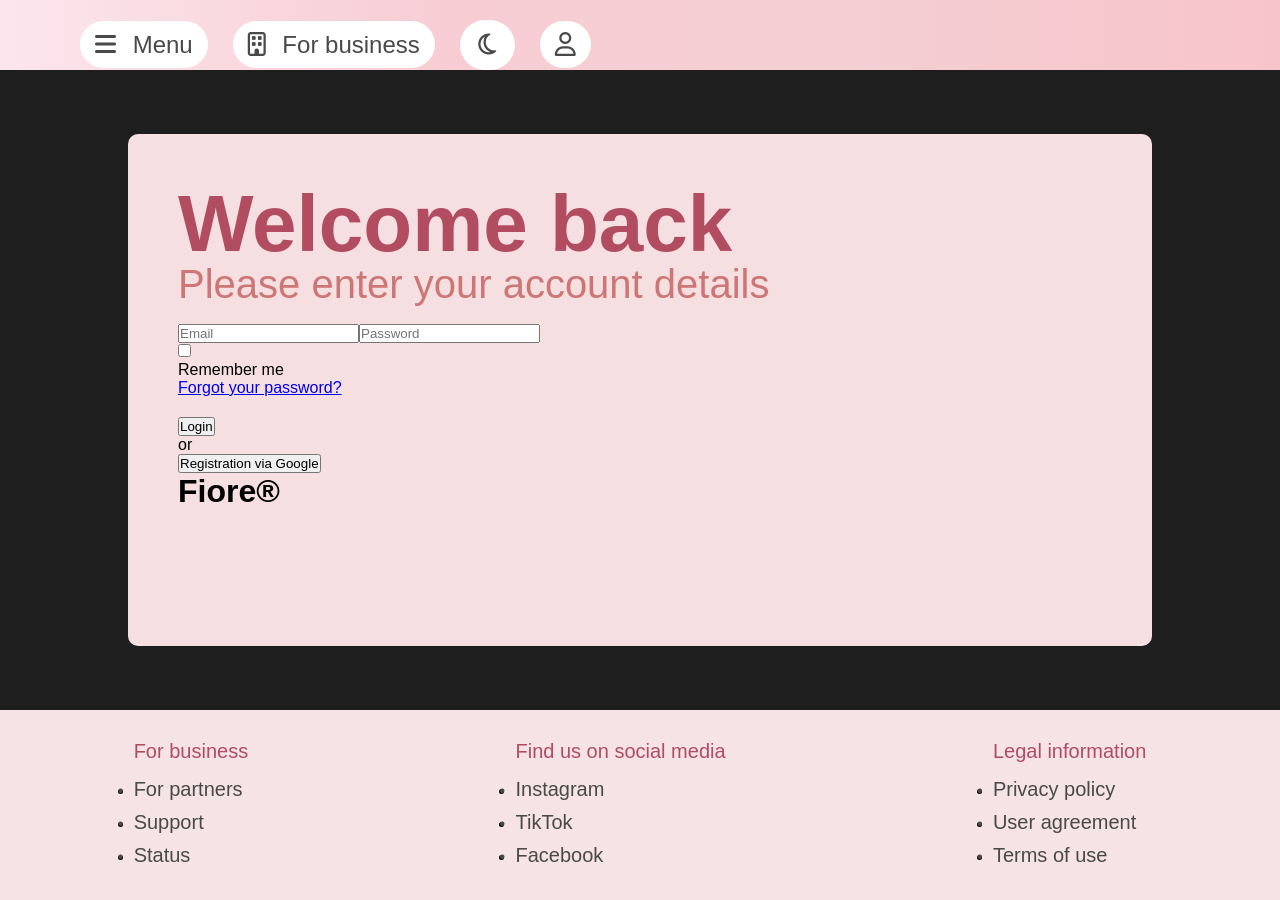
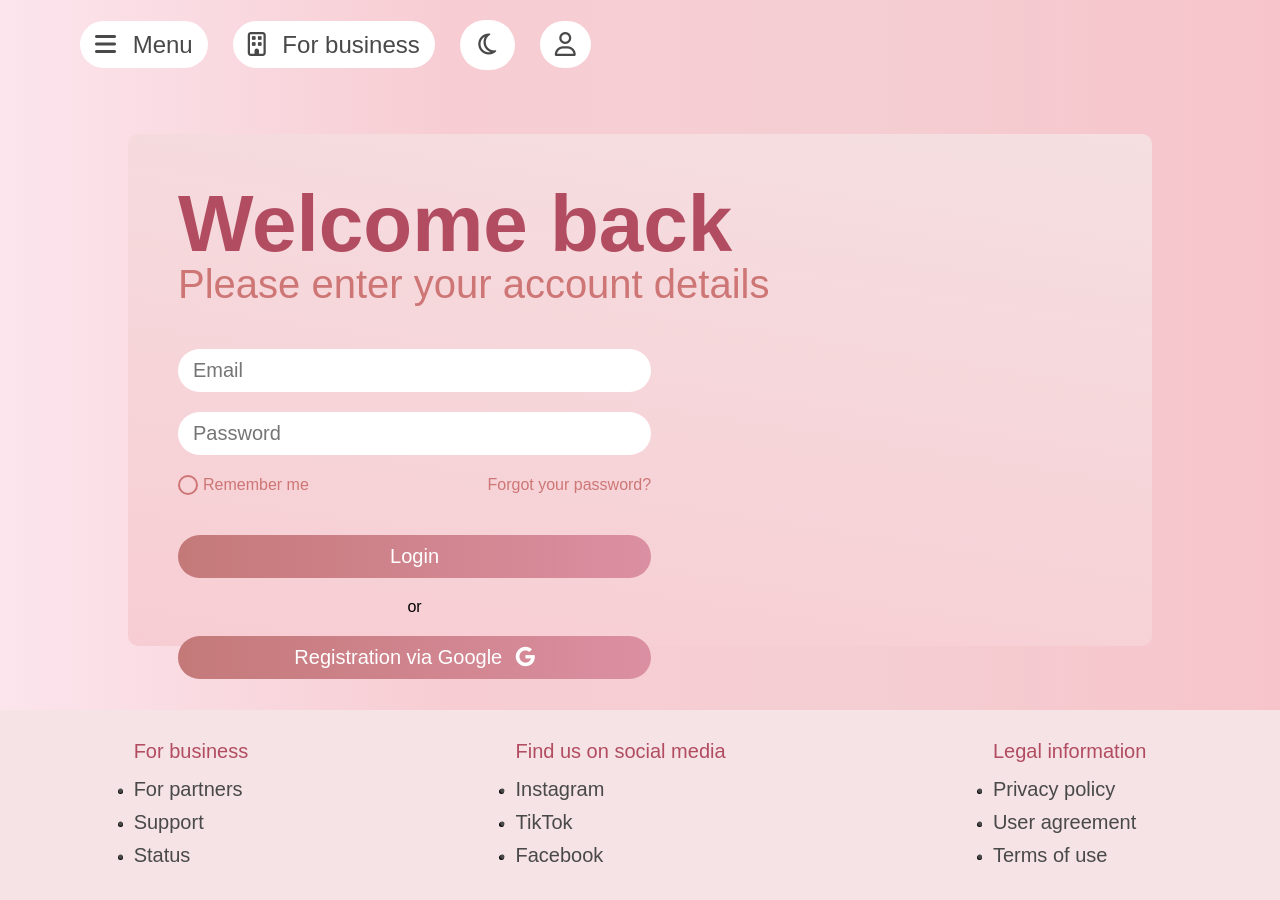
Before and after one commit to miroshha/vue-web, a React (Create React App) app in the folder frontend/: page /login in a window 1280 px wide. Shown: the top 900 px of the page. Built offline with nearby package versions, Linux system fonts and the light colour scheme.

Commit message:
login page finished added categories to carousel

```diff
--- a/frontend/src/assets/styles/Carousel.css
+++ b/frontend/src/assets/styles/Carousel.css
@@ -138,3 +138,19 @@ img {
     height: 60vh;
     width: 100%;
 }
+
+.card-header {
+    display: flex;
+    align-items: flex-start;
+    gap: 10px;
+    margin-bottom: 8px;
+}
+
+.card-header span {
+    font-size: 12px;
+    font-weight: 500;
+    padding: 3px 7px;
+    border-radius: 60px;
+    color: var(--provider-name);
+    border: 1px solid var(--provider-name);
+}
--- a/frontend/src/assets/styles/Login.css
+++ b/frontend/src/assets/styles/Login.css
@@ -1,5 +1,26 @@
+:root {
+    --login-bg: linear-gradient(9deg, rgba(247,205,211,1) 0%, rgba(245,223,225,1) 100%);
+    --login-large-text-color: #B24C61;
+    --login-small-text-color: #CD7675 ;
+    --login-selector-text-color: #494949;
+    --login-selector-bg-color: white;
+    --login-selector-hover-bg-color: #f1f1f1;
+    --login-buttons-gradient: linear-gradient(90deg, rgba(196,121,121,1) 0%, rgba(219,143,162,1) 100%);
+    --login-buttons-color: white;
+}
+
+.dark-theme {
+    --login-bg: linear-gradient(9deg, rgba(0,0,0,1) 0%, rgba(18,17,51,1) 100%);
+    --login-large-text-color: #959EBF;
+    --login-small-text-color: #EDEDF5;
+    --login-selector-text-color: #e0e0e0;
+    --login-selector-bg-color: #1e1e1e;
+    --login-selector-hover-bg-color: #333333;
+    --login-buttons-gradient: linear-gradient(90deg, rgba(75,90,119,1) 0%, rgba(37,51,83,1) 100%);
+    --login-buttons-color: white;
+}
+
 .login-main-container {
-    background-color: #1e1e1e;
     display: flex;
     flex-direction: column;
     justify-content: center;
@@ -8,7 +29,7 @@
 }
 
 .login-container {
-    background-color: #f5dfe1;
+    background: var(--login-bg);
     display: flex;
     height: 80%;
     width: 80%;
@@ -25,16 +46,114 @@
 }
 
 .login-main h1 {
-    color: #B24C61;
+    color: var(--login-large-text-color);
     font-size: 80px;
 }
 
 .login-main h3 {
-    color: #CD7675;
+    color: var(--login-small-text-color);
     font-size: 40px;
     font-weight: 500;
 }
 
 .login-form-text {
     line-height: 1;
+    margin-bottom: 25px;
 }
+
+.checkbox-container {
+    display: flex;
+    align-items: center;
+    gap: 5px;
+}
+
+.login-under-form {
+    display: flex;
+    justify-content: space-between;
+    align-items: center;
+    width: 100%;
+}
+
+.login-form-main {
+    width: 80%;
+}
+
+.login-form {
+    margin-bottom: 40px;
+}
+
+.login-form input {
+    border: none;
+    padding: 10px 15px;
+    width: 100%;
+    border-radius: 60px;
+    margin-bottom: 20px;
+    font-size: 20px;
+    background-color: var(--login-selector-bg-color);
+    color: var(--login-selector-text-color);
+}
+
+.login-form input:hover {
+    background-color: var(--login-selector-hover-bg-color);
+}
+
+.login-form input:focus {
+    outline: none;
+}
+
+.login-under-form a, .checkbox-container {
+    text-decoration: none;
+    color: var(--login-small-text-color);
+}
+
+input[type="checkbox"] {
+    display: none;
+}
+
+.custom-checkbox {
+    width: 20px;
+    height: 20px;
+    border: 2px solid var(--login-small-text-color); /* Цвет границы */
+    border-radius: 50%; /* Делаем круг */
+    display: inline-block;
+    position: relative;
+    cursor: pointer;
+}
+
+input[type="checkbox"]:checked + .custom-checkbox::before {
+    content: '';
+    position: absolute;
+    top: 50%;
+    left: 50%;
+    transform: translate(-50%, -50%);
+    width: 12px;
+    height: 12px;
+    background-color: var(--login-small-text-color); /* Цвет заполнения */
+    border-radius: 50%; /* Делаем заполнение круглым */
+}
+
+.checkbox-container label {
+    display: flex;
+}
+
+.login-buttons {
+    display: flex;
+    flex-direction: column;
+    align-items: center;
+    gap: 20px;
+}
+
+.login-buttons button {
+    border: none;
+    padding: 10px 15px;
+    width: 100%;
+    border-radius: 60px;
+    font-size: 20px;
+    cursor: pointer;
+    background: var(--login-buttons-gradient);
+    color: var(--login-buttons-color);
+}
+
+.google-icon {
+    margin-left: 8px;
+}
--- a/frontend/src/components/Carousel.js
+++ b/frontend/src/components/Carousel.js
@@ -2,7 +2,8 @@ import React, { useEffect, useRef, useState } from 'react';
 import "../assets/styles/Carousel.css"; // Подключаем стиль для карусели (если есть)
 
 const Carousel = () => {
-    const [cards, setCards] = useState([]); // Для хранения данных карточек
+    const [cards, setCards] = useState([]);
+    const [categories, setCategories] = useState([]);
     const [width, setWidth] = useState(0);
     const [index, setIndex] = useState(0);
 
@@ -14,9 +15,8 @@ const Carousel = () => {
                         'Content-Type': 'application/json',
                         'Authorization': `Bearer 123123`
                     }
-                });  // Замените на ваш API
+                });
                 const data = await response.json();
-                console.log(data);
                 setCards(data);  // Сохраняем полученные данные в состояние
             } catch (error) {
                 console.error('Ошибка при загрузке данных:', error);
@@ -24,6 +24,29 @@ const Carousel = () => {
         };
 
         fetchCards();
+    }, []);
+
+    useEffect(() => {
+        const fetchCategories = async () => {
+            try {
+                const response = await fetch('http://localhost:3001/api/category', {
+                    headers: {
+                        'Content-Type': 'application/json',
+                        'Authorization': `Bearer 123123`
+                    }
+                });
+                const data = await response.json();
+                const transformedCategories = data.map((item) => ({
+                    id: item._id,
+                    name: item.name,
+                }));
+                setCategories(transformedCategories);
+            } catch (error) {
+                console.error('Ошибка при загрузке данных:', error);
+            }
+        };
+
+        fetchCategories();
     }, []);
 
     useEffect(() => {
@@ -92,7 +115,16 @@ const Carousel = () => {
                                     <img src={card.image} alt="provider image"/>
                                 </div>
                                 <div className="card-content">
-                                    <h3 className="card-title">{card.name}</h3>
+                                    <div className="card-header">
+                                        <h3 className="card-title">{card.name}</h3>
+                                        {
+                                            categories.map((category) => {
+                                                if (category.id === card.category) {
+                                                    return <span key={category.id} className="category">{category.name}</span>;
+                                                }
+                                            })
+                                        }
+                                    </div>
                                     <p className="card-description">{card.description}</p>
                                     <div className="card-rating">
                                         <span className="rating">{card.rating}</span>
--- a/frontend/src/pages/Login.js
+++ b/frontend/src/pages/Login.js
@@ -16,24 +16,33 @@ const Login = () => {
                             <h1>Welcome back</h1>
                             <h3>Please enter your account details</h3>
                         </div>
+                        <div className="login-form-main">
                             <form className="login-form">
                                 <input type="email" placeholder="Email" required/>
                                 <input type="password" placeholder="Password" required/>
+                                <div className="login-under-form">
                                     <div className="checkbox-container">
+                                        <label>
                                             <input type="checkbox"/>
+                                            <span className="custom-checkbox"></span>
+                                        </label>
                                         <p>Remember me</p>
                                     </div>
                                     <a href="#">Forgot your password?</a>
+                                </div>
                             </form>
                             <div className="login-buttons">
                                 <button type="submit">Login</button>
                                 <p>or</p>
-                                <button type="submit">Registration via Google</button>
+                                <button type="submit">
+                                    Registration via Google <i className="google-icon fa-brands fa-google"></i>
+                                </button>
                             </div>
                         </div>
-                        <div className="login-image">
-                            <h1 className="login-image-text login-image-text-l">Fiore®</h1>
                     </div>
+                    {/*<div className="login-image">*/}
+                    {/*    <h1 className="login-image-text login-image-text-l">Fiore®</h1>*/}
+                    {/*</div>*/}
                 </div>
             </div>
             <Footer/>
```
Lines whose indentation alone changed are shown as unchanged.
